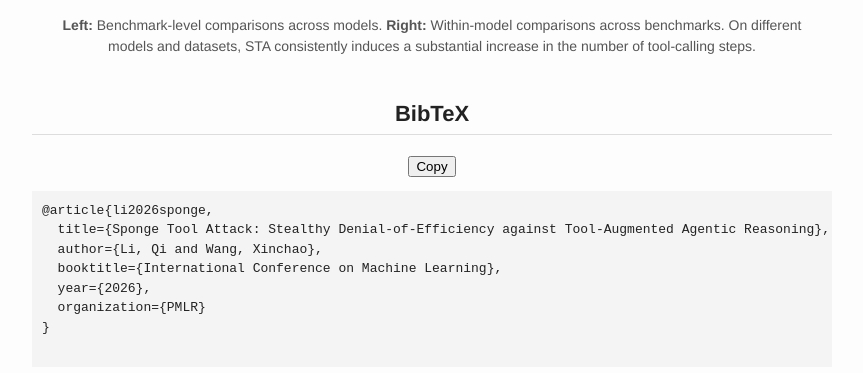
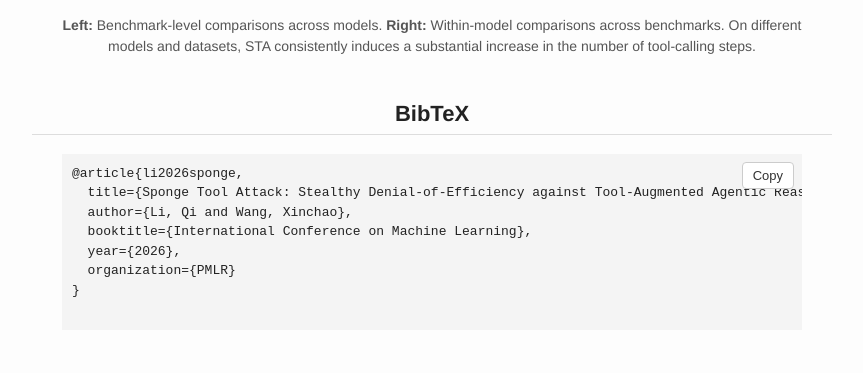
Before and after one commit to LiQiiiii/Sponge-Tool-ProjectPage, a plain HTML site: page index.html in a window 1280 px wide. Shown: the part 1926-2299 px from the top of the page, without its empty margins (208-1071 px from the left). Drawn offline with Linux system fonts and the light colour scheme.

Commit message:
Update index.html

```diff
--- a/index.html
+++ b/index.html
@@ -64,6 +64,28 @@
       max-width: 740px;
       margin-left: auto;
       margin-right: auto;
+    }
+    .bibtex-box {
+      position: relative;
+      max-width: 740px;
+      margin: 0 auto;
+    }
+
+    .copy-btn {
+      position: absolute;
+      top: 8px;
+      right: 8px;
+      padding: 5px 10px;
+      font-size: 13px;
+      border: 1px solid #ccc;
+      border-radius: 4px;
+      background: white;
+      color: #333;
+      cursor: pointer;
+    }
+
+    .copy-btn:hover {
+      background: #f0f0f0;
     }
     .single-img {
       width: 740px;
```
